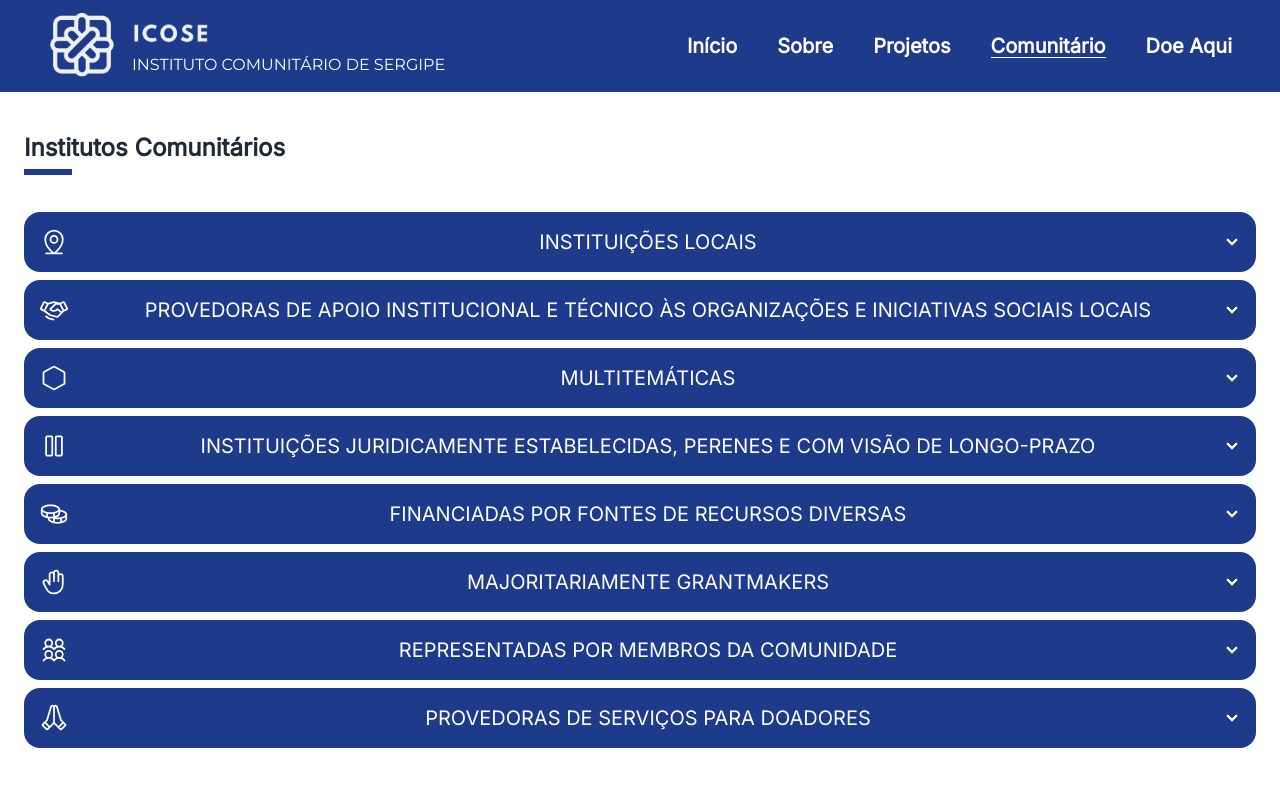
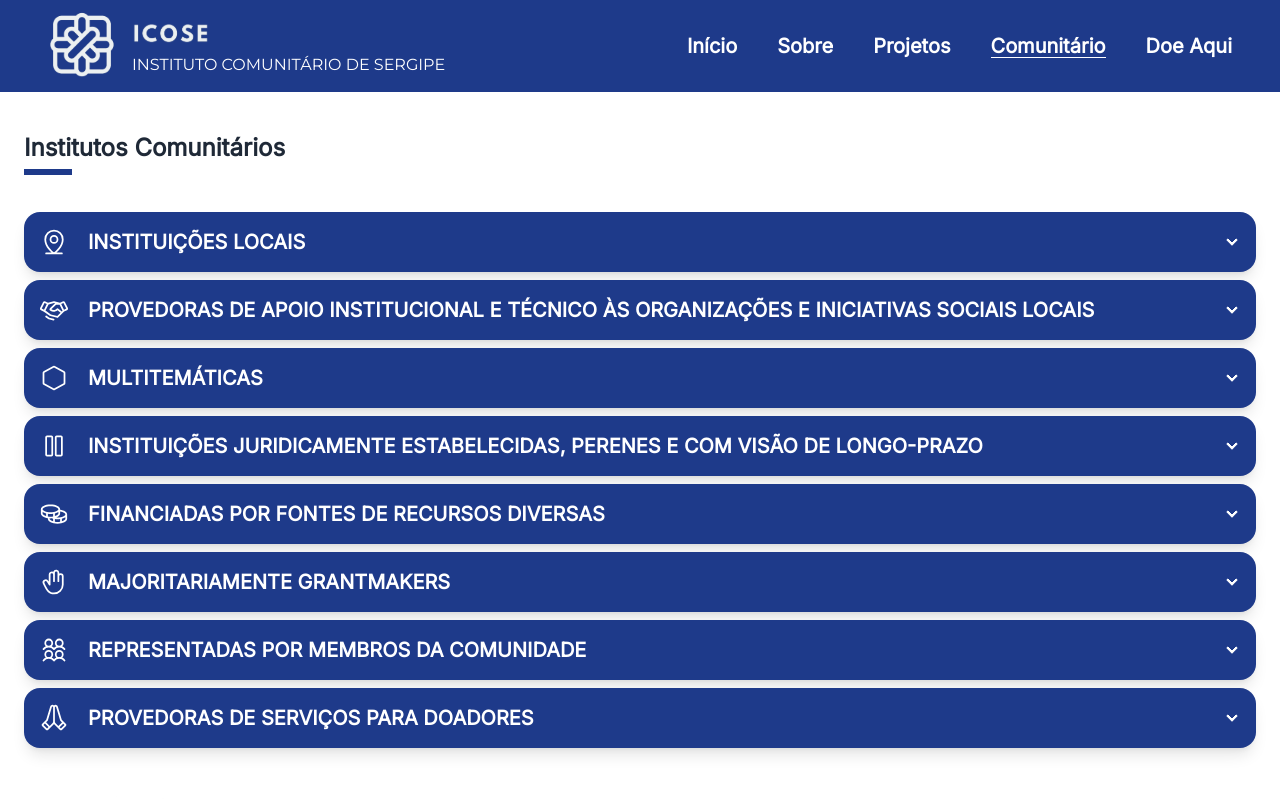
Before and after one commit to softeam-org/icose-web, a React (Vite) app: page /comunitario in a window 1280 px wide. Shown: the top 800 px of the page. Built offline with nearby package versions, Linux system fonts and the light colour scheme.

Commit message:
Refatora componente `AccordionItem`

```diff
--- a/src/components/AccordionItem.jsx
+++ b/src/components/AccordionItem.jsx
@@ -2,13 +2,13 @@ import setColor from "@/utils/setColor"
 
 function AccordionItem({ icon=null, bgColor, textColor="#FFFFFF", title, children }) {
   return (
-    <div style={{ backgroundColor: `${setColor(bgColor)}`, color: `${setColor(textColor)}`}} className="collapse collapse-arrow">
+    <div style={{ backgroundColor: `${setColor(bgColor)}`, color: `${setColor(textColor)}`}} className="collapse collapse-arrow shadow-lg">
       <input type="radio" name="accordion" />
       <div className="collapse-title text-xl font-medium flex flex-row gap-5">
         <span>{icon}</span>
-        <span className="mx-auto uppercase">{title}</span>
+        <span className="uppercase font-bold">{title}</span>
       </div>
-      <div className="collapse-content text-base px-16">
+      <div className="collapse-content text-xl px-16">
         {children}
       </div>
     </div>
```
